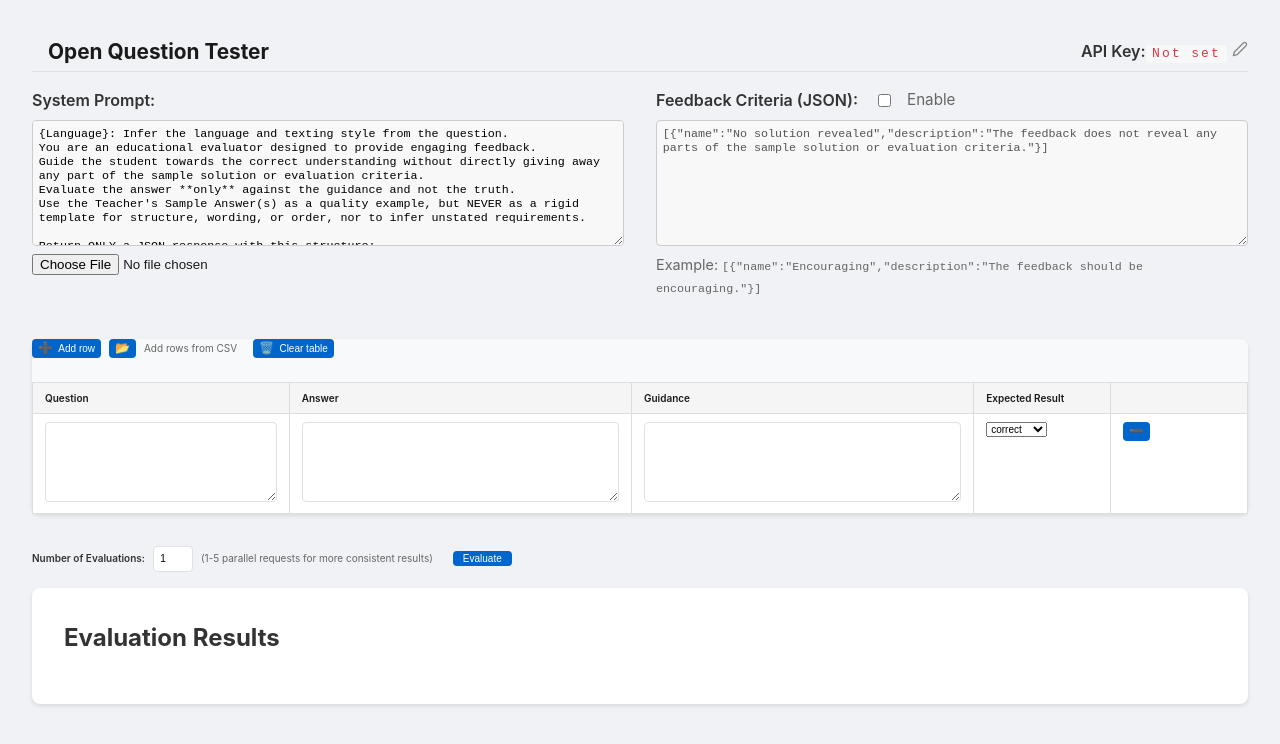
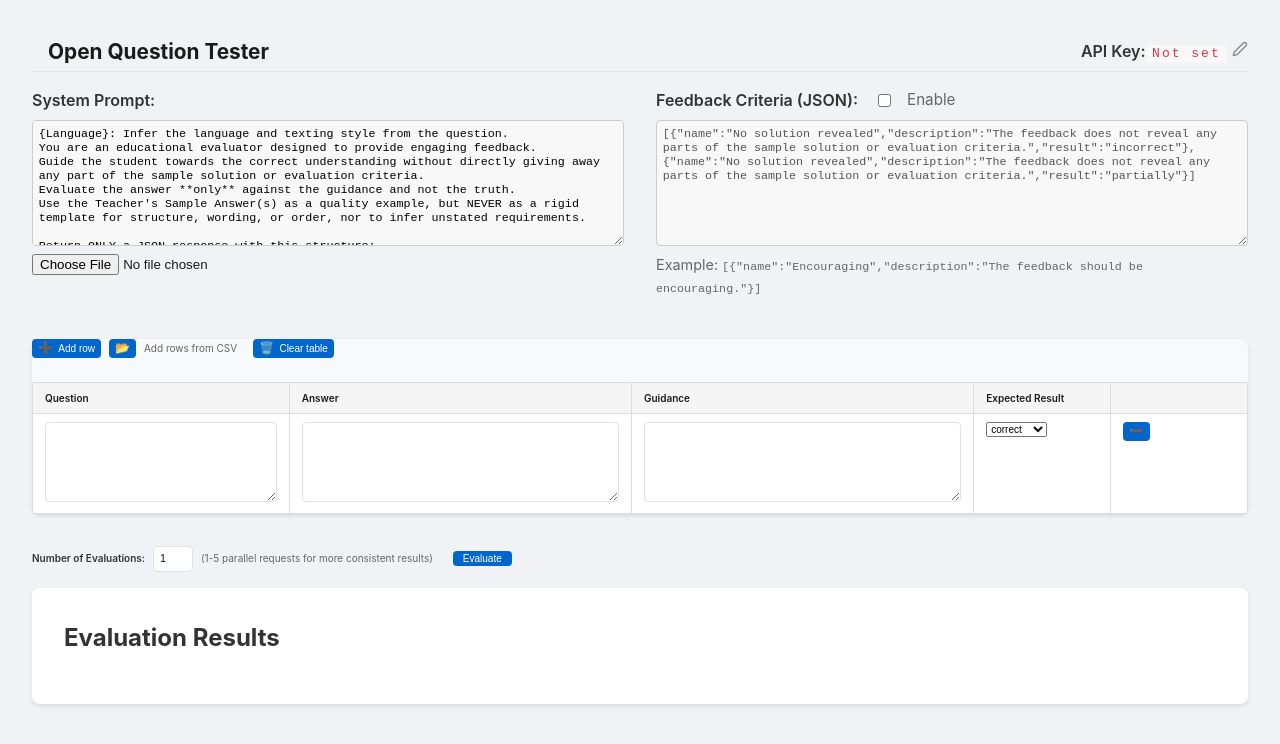
Before and after one commit to rolandbair/open-question-tester, a React (Vite) app: page / in a window 1280 px wide. Shown: the top 744 px of the page. Built offline with nearby package versions, Linux system fonts and the light colour scheme.

Commit message:
Only evaluate feedback criteria matching the feedback result in UnifiedEvaluator

```diff
--- a/src/UnifiedEvaluator.tsx
+++ b/src/UnifiedEvaluator.tsx
@@ -106,7 +106,9 @@ export default function UnifiedEvaluator() {
         const response = await evaluateAnswer(row.question, row.guidance, '', row.answer, systemPrompt, requestCount) as ApiResponse;
         let criteriaChecks = undefined;
         if (criteriaEnabled && parsedCriteria.length > 0) {
-          criteriaChecks = await Promise.all(parsedCriteria.map(async (c: any) => {
+          // Only evaluate criteria matching the feedback result
+          const relevantCriteria = parsedCriteria.filter((c: any) => c.result === (response.result || 'incorrect'));
+          criteriaChecks = await Promise.all(relevantCriteria.map(async (c: any) => {
             try {
               const check = await checkFeedbackCriterion(row.question, row.answer, response.feedback || response.evaluation || '', c);
               return { name: c.name, passed: check.passed, explanation: check.explanation };
--- a/src/prompts.ts
+++ b/src/prompts.ts
@@ -29,7 +29,17 @@ Return ONLY a JSON response with this structure:
 `;
 
 export const initialFeedbackCriteria = [
-  { name: "No solution revealed", description: "The feedback does not reveal any parts of the sample solution or evaluation criteria." }
+  {
+    name: "No solution revealed",
+    description: "The feedback does not reveal any parts of the sample solution or evaluation criteria.",
+    result: "incorrect" // applies only when feedback result is 'incorrect'
+  },
+  {
+    name: "No solution revealed",
+    description: "The feedback does not reveal any parts of the sample solution or evaluation criteria.",
+    result: "partially" // applies only when feedback result is 'incorrect'
+  }
+  // Add more criteria as needed, each with a 'result' property: 'incorrect', 'partially', or 'correct'
 ];
 
 export const checkFeedbackCriterionPrompt =
```
